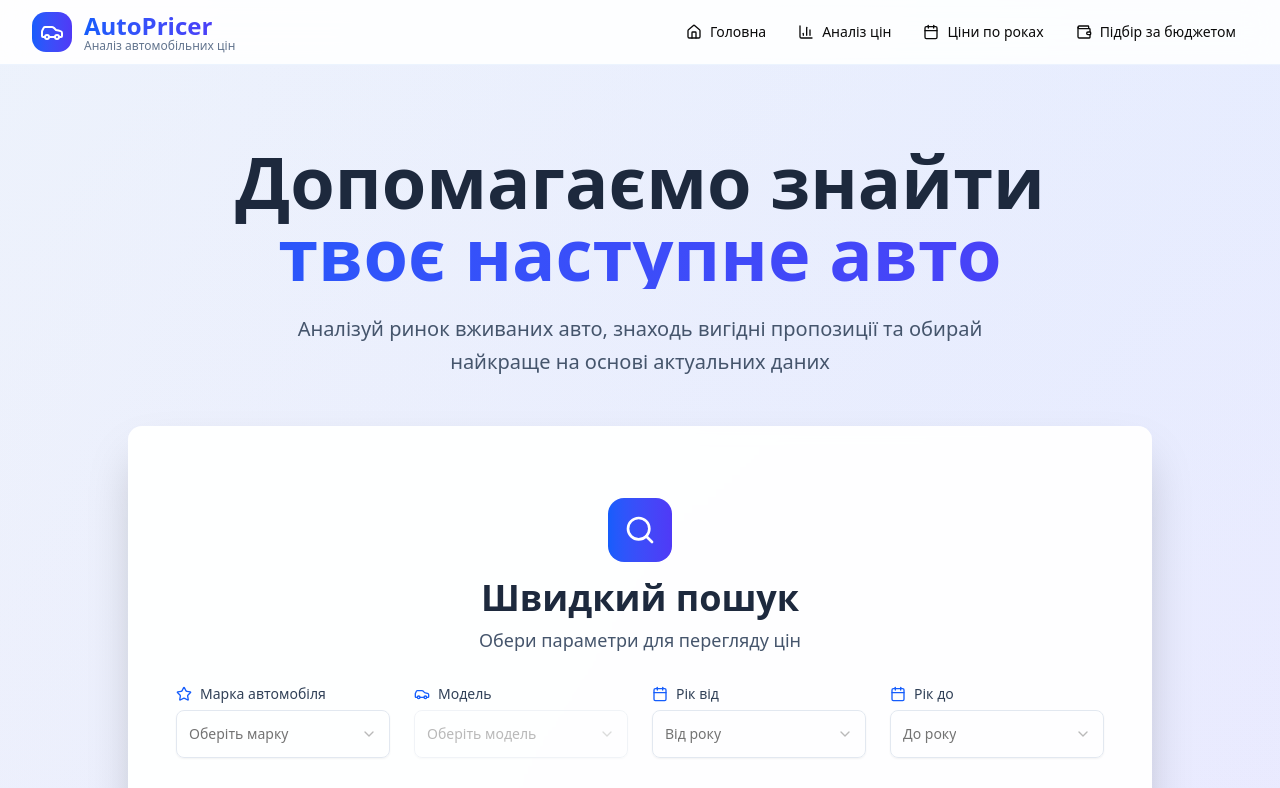
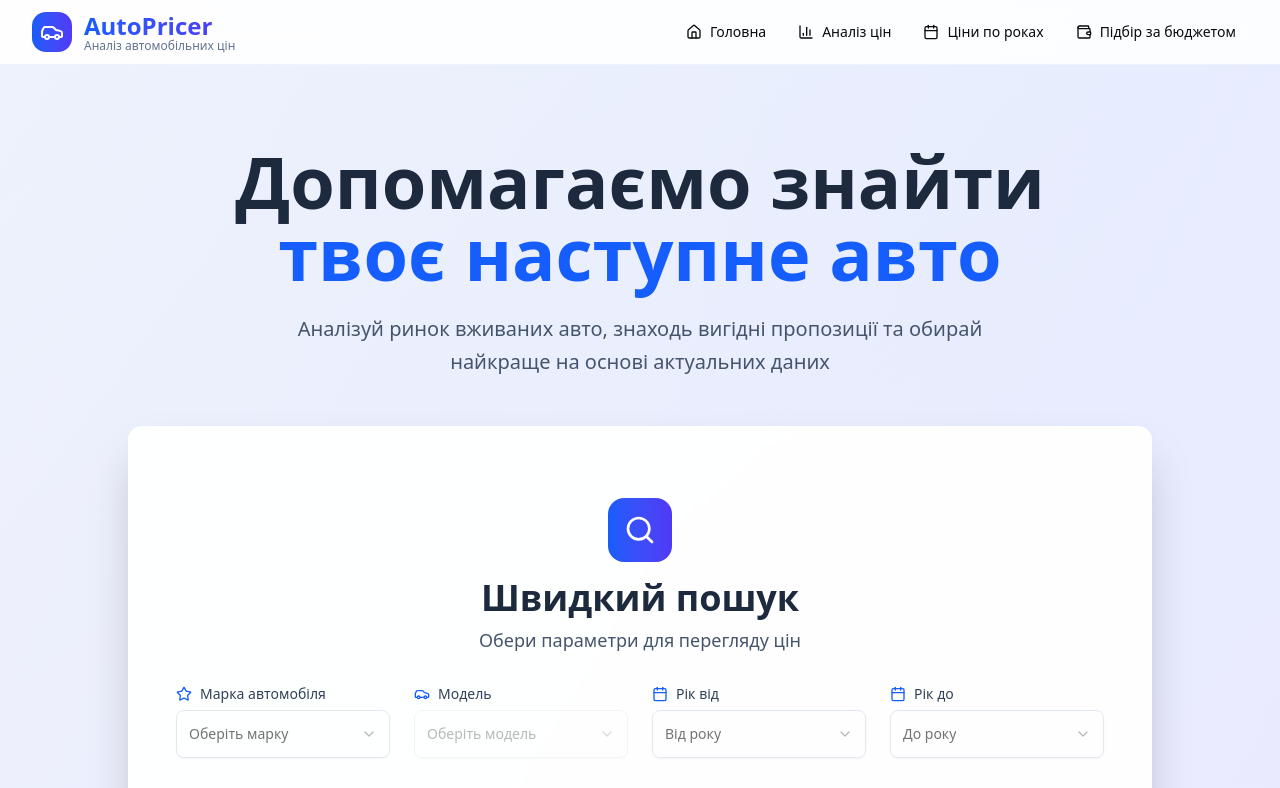
Before and after one commit to Laurent0s/autopricer-fe, a Next.js app: page / in a window 1280 px wide. Shown: the top 788 px of the page. Built offline with nearby package versions, Linux system fonts and the light colour scheme.

Commit message:
feat.SCRUM-15.Text fix

```diff
--- a/src/app/page.tsx
+++ b/src/app/page.tsx
@@ -122,9 +122,9 @@ export default function Home() {
             animate={{ opacity: 1, y: 0 }}
             transition={{ duration: 0.8 }}
           >
-            <h1 className="text-5xl md:text-7xl font-bold text-slate-800 mb-6">
+            <h1 className="flex flex-col text-5xl md:text-7xl font-bold text-slate-800 mb-6">
               Допомагаємо знайти
-              <span className="block bg-gradient-to-r from-blue-600 to-indigo-600 bg-clip-text text-transparent">
+              <span className="inline-block text-blue-600 bg-clip-text">
                 твоє наступне авто
               </span>
             </h1>
```
